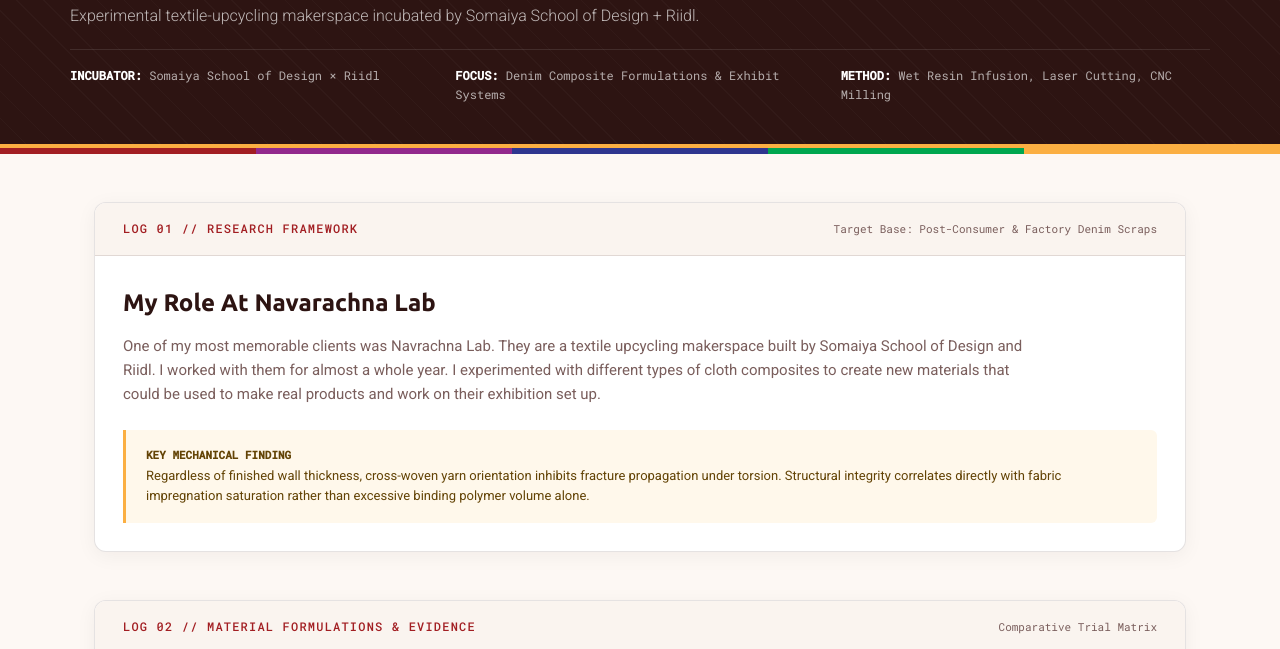
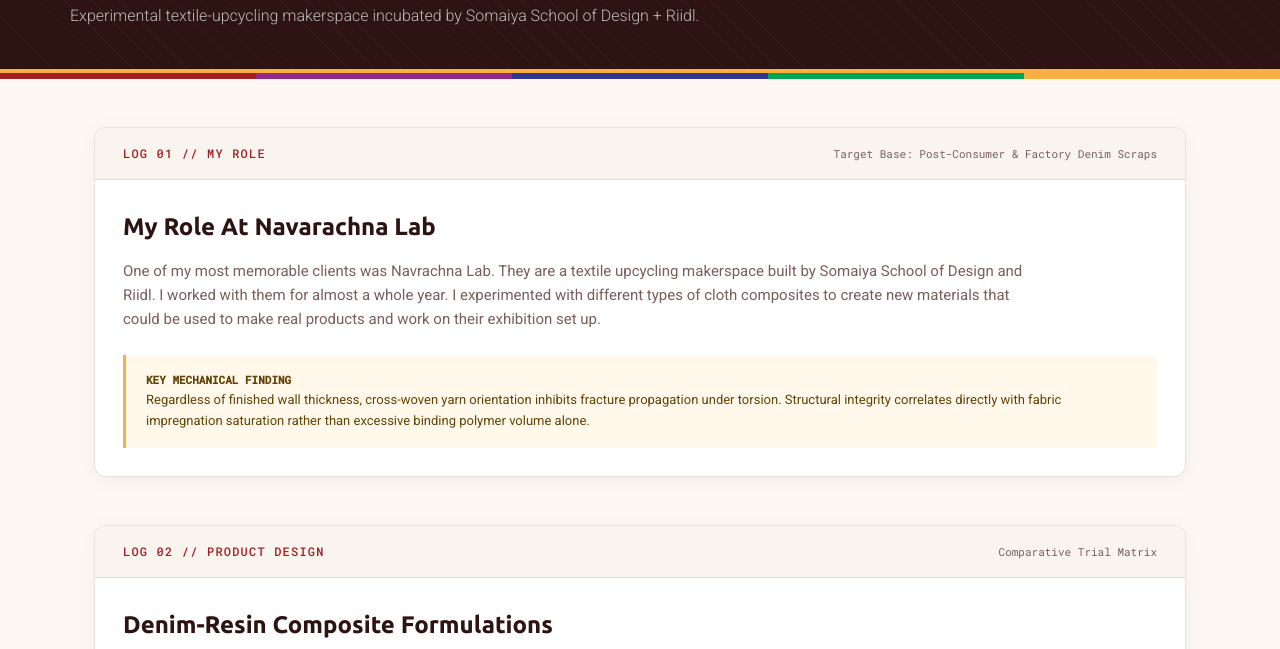
Before and after one commit to aadit2205/Complete-portfolio, a plain HTML site: page project-navarachna-lab.html in a window 1280 px wide. Shown: the part 151-800 px from the top of the page. Drawn offline with Linux system fonts and the light colour scheme.

Commit message:
Update project-navarachna-lab.html

```diff
--- a/project-navarachna-lab.html
+++ b/project-navarachna-lab.html
@@ -386,11 +386,6 @@
       <p style="color: rgba(255,255,255,0.7); font-weight: 300; margin-top: 6px;">
         Experimental textile-upcycling makerspace incubated by Somaiya School of Design + Riidl.
       </p>
-      <div class="header-meta">
-        <div><strong>INCUBATOR:</strong> Somaiya School of Design × Riidl</div>
-        <div><strong>FOCUS:</strong> Denim Composite Formulations &amp; Exhibit Systems</div>
-        <div><strong>METHOD:</strong> Wet Resin Infusion, Laser Cutting, CNC Milling</div>
-      </div>
     </div>
   </header>
 
@@ -408,7 +403,7 @@
     <!-- SECTION 01: LAB CONTEXT & PROBLEM SPACE -->
     <div class="lab-entry">
       <div class="entry-header">
-        <span class="entry-id">Log 01 // Research Framework</span>
+        <span class="entry-id">Log 01 // My Role</span>
         <span style="font-family: var(--mono); font-size: 11px; color: var(--muted);">Target Base: Post-Consumer &amp; Factory Denim Scraps</span>
       </div>
       <div class="entry-body">
@@ -425,7 +420,7 @@
     <!-- SECTION 02: SIDE-BY-SIDE COMPARISON -->
     <div class="lab-entry">
       <div class="entry-header">
-        <span class="entry-id">Log 02 // Material Formulations &amp; Evidence</span>
+        <span class="entry-id">Log 02 // Product Design</span>
         <span style="font-family: var(--mono); font-size: 11px; color: var(--muted);">Comparative Trial Matrix</span>
       </div>
       <div class="entry-body">
@@ -533,7 +528,7 @@
     <!-- SECTION 03: EXHIBITION ARCHITECTURE STAND -->
     <div class="lab-entry">
       <div class="entry-header">
-        <span class="entry-id">Log 03 // Display Architecture</span>
+        <span class="entry-id">Log 03 // Display Design</span>
         <span style="font-family: var(--mono); font-size: 11px; color: var(--muted);">Secondary Deliverable</span>
       </div>
       <div class="entry-body">
```
